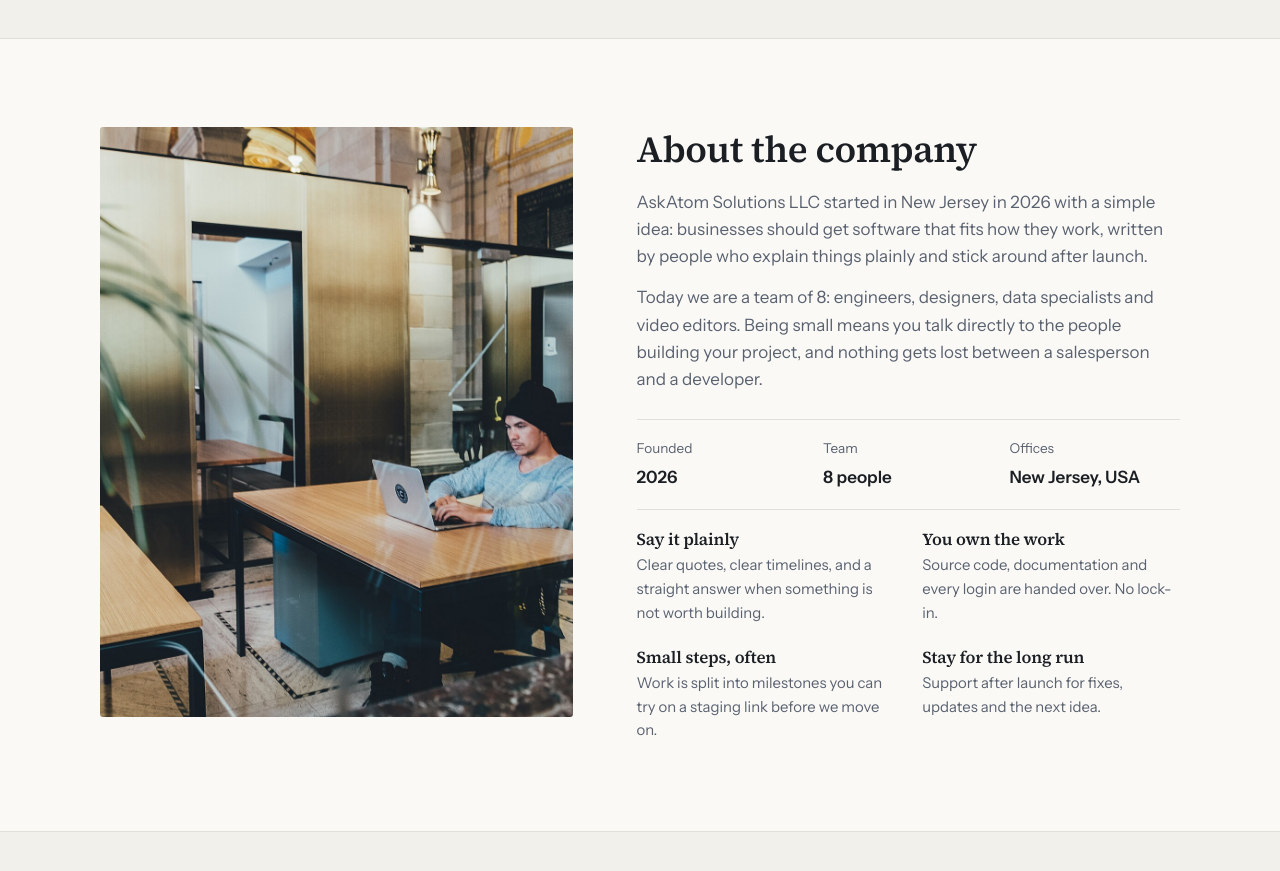
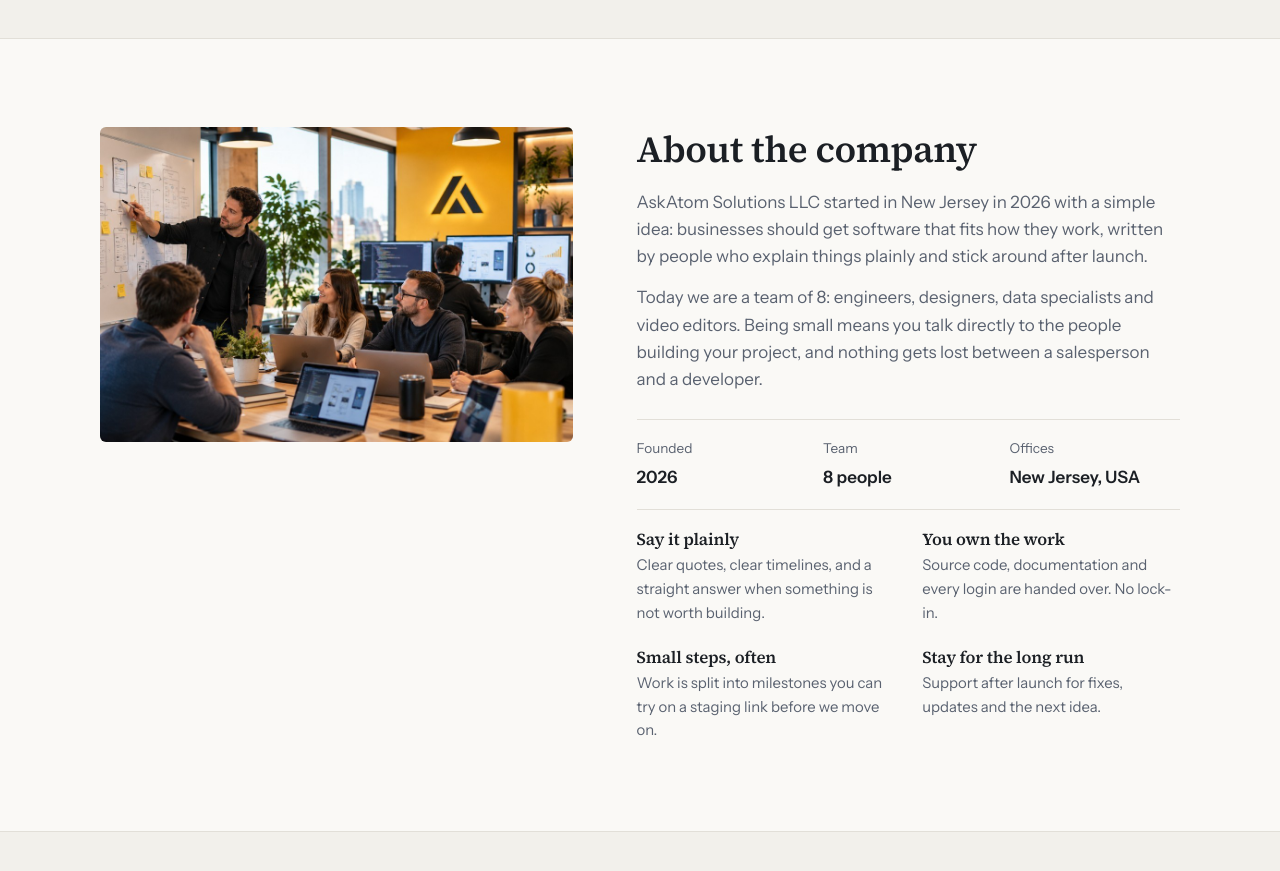
Before and after one commit to footman1025/AskAtom_Website, a React (Vite) app: page / in a window 1280 px wide. Shown: the part 4160-5031 px from the top of the page. Built offline with nearby package versions, Linux system fonts and the light colour scheme.

Commit message:
Use the team photo in the About section.

```diff
--- a/src/components/About.jsx
+++ b/src/components/About.jsx
@@ -6,7 +6,7 @@ export default function About() {
     <section id="company">
       <div className="wrap about">
         <figure className="about-img">
-          <img src="images/site/about-office.jpg" alt="Developer working on a laptop in a bright office" loading="lazy" />
+          <img src="images/site/about-team.jpg" alt="The AskAtom team reviewing a product on a whiteboard in the office" loading="lazy" />
         </figure>
         <div className="about-text">
           <h2>About the company</h2>
--- a/src/styles.css
+++ b/src/styles.css
@@ -159,7 +159,7 @@ section{padding-block:88px}
 /* about */
 .about{display:grid;grid-template-columns:1fr 1.15fr;gap:64px;align-items:start}
 .about-img{margin:0;position:sticky;top:90px}
-.about-img img{width:100%;aspect-ratio:4/5;object-fit:cover;border-radius:3px;background:var(--alt)}
+.about-img img{width:100%;aspect-ratio:3/2;object-fit:cover;object-position:center;border-radius:6px;background:var(--alt)}
 .about-text h2{font-size:clamp(1.7rem,3.2vw,2.3rem);margin-bottom:18px}
 .about-text>p{color:var(--muted);margin-bottom:14px}
 .about-facts{display:grid;grid-template-columns:repeat(3,1fr);gap:16px;margin:26px 0 8px;padding:18px 0;border-block:1px solid var(--line)}
@@ -254,7 +254,6 @@ footer{border-top:1px solid var(--line);background:var(--alt);font-size:.95rem;c
   .case:nth-child(even) img{order:0}
   .hero-grid{padding-block:48px 48px}
   .about-img{position:static}
-  .about-img img{aspect-ratio:16/10}
   .stats{grid-template-columns:repeat(3,1fr);row-gap:24px}
   .stats div:nth-child(4){border-left:0;padding-left:0}
   .ind-grid{grid-template-columns:repeat(2,1fr)}
```
Also changed, not shown: public/images/site/about-team.jpg (added).
